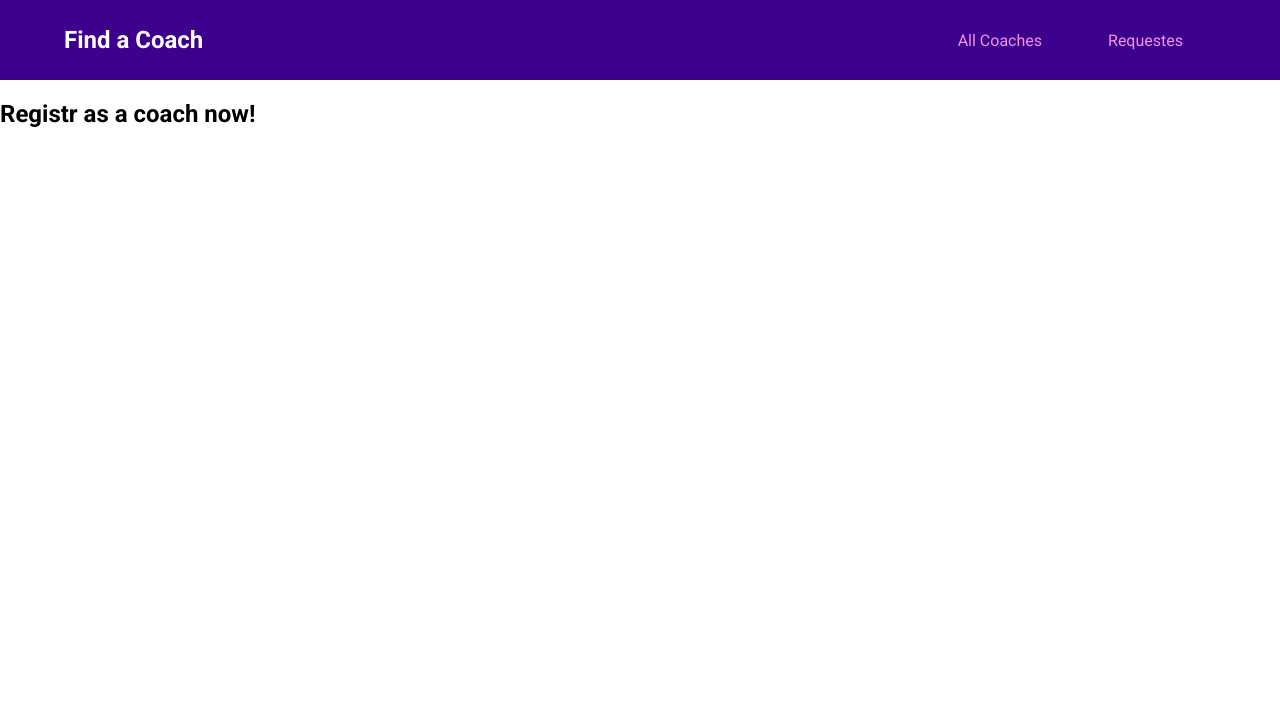
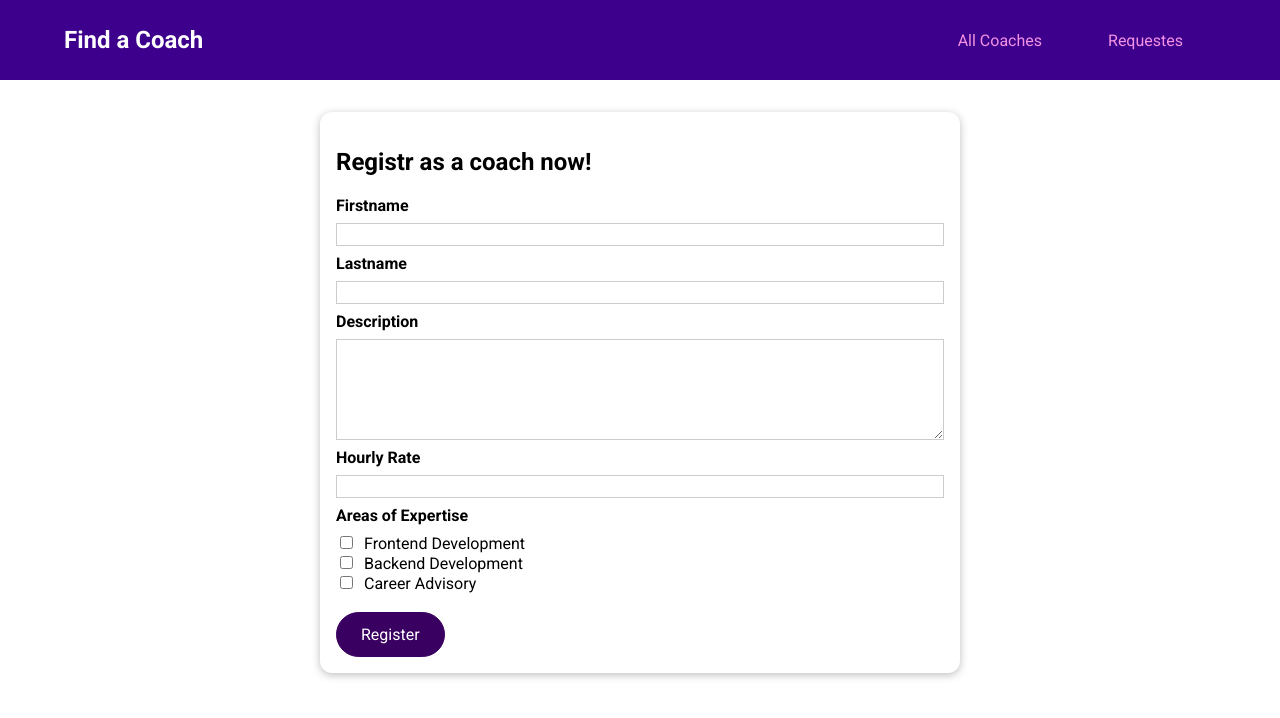
Before and after one commit to zeyad0z/Find-a-Coach, a Vue app: page /register in a window 1280 px wide. Shown: the top 718 px of the page. Built offline with nearby package versions, Linux system fonts and the light colour scheme.

Commit message:
adding form of coach registration and coachRegistration page

```diff
--- a/src/components/UI/BaseButton.vue
+++ b/src/components/UI/BaseButton.vue
@@ -17,7 +17,7 @@
     },
     link: {
       type: Boolean,
-      default: "false",
+      default: false,
       required: false,
     },
     to: {
--- a/src/components/coaches/CoachForm.vue
+++ b/src/components/coaches/CoachForm.vue
@@ -1,12 +1,211 @@
 <template>
-  <form>
-    <div class="form-control">
+  <form @submit.prevent="submitForm">
+    <div class="form-control" :class="{ invalid: !firstName.isValid }">
       <label for="firstname">Firstname</label>
-      <input type="text" id="firstname" />
+      <input
+        type="text"
+        id="firstname"
+        v-model.trim="firstName.value"
+        @blur="clearValidity('firstName')"
+      />
     </div>
-    <div class="form-control">
+    <p v-if="!firstName.isValid">Firstname must not be empty.</p>
+    <div class="form-control" :class="{ invalid: !lastName.isValid }">
       <label for="lastname">Lastname</label>
-      <input type="text" id="lastname" />
+      <input
+        type="text"
+        id="lastname"
+        v-model.trim="lastName.value"
+        @blur="clearValidity('lastName')"
+      />
     </div>
+    <p v-if="!lastName.isValid">Lastname must not be empty.</p>
+    <div class="form-control" :class="{ invalid: !description.isValid }">
+      <label for="description">Description</label>
+      <textarea
+        id="description"
+        rows="5"
+        v-model.trim="description.value"
+        @blur="clearValidity('description')"
+      ></textarea>
+    </div>
+    <p v-if="!description.isValid">Description must not be empty.</p>
+    <div class="form-control" :class="{ invalid: !rate.isValid }">
+      <label for="rate">Hourly Rate</label>
+      <input
+        type="number"
+        id="rate"
+        v-model.number="rate.value"
+        @blur="clearValidity('rate')"
+      />
+    </div>
+    <p v-if="!rate.isValid">Rate must be greater than 0.</p>
+    <div :class="{ invalid: !areas.isValid }">
+      <h3>Areas of Expertise</h3>
+      <div>
+        <input
+          type="checkbox"
+          id="frontend"
+          value="frontend"
+          v-model="areas.value"
+          @blur="clearValidity('areas')"
+        />
+        <label for="frontend">Frontend Development</label>
+      </div>
+      <div>
+        <input
+          type="checkbox"
+          id="backend"
+          value="backend"
+          v-model="areas.value"
+          @blur="clearValidity('areas')"
+        />
+        <label for="backend">Backend Development</label>
+      </div>
+      <div>
+        <input
+          type="checkbox"
+          id="career"
+          value="career"
+          v-model="areas.value"
+          @blur="clearValidity('areas')"
+        />
+        <label for="career">Career Advisory</label>
+      </div>
+    </div>
+    <p v-if="!areas.isValid">Please select at least one Expertise.</p>
+    <br />
+    <p v-if="!formIsValid">Please fix the above errors and submit again.</p>
+    <base-button>Register</base-button>
   </form>
 </template>
+
+<script>
+export default {
+  emits: ["save-data"],
+  data() {
+    return {
+      firstName: {
+        value: "",
+        isValid: true,
+      },
+      lastName: {
+        value: "",
+        isValid: true,
+      },
+      description: {
+        value: "",
+        isValid: true,
+      },
+      rate: {
+        value: null,
+        isValid: true,
+      },
+      areas: {
+        value: [],
+        isValid: true,
+      },
+      formIsValid: true,
+    };
+  },
+  methods: {
+    clearValidity(input) {
+      this[input].isValid = true;
+    },
+    validateForm() {
+      this.formIsValid = true;
+      if (this.firstName.value === "") {
+        this.formIsValid = false;
+        this.firstName.isValid = false;
+      }
+      if (this.lastName.value === "") {
+        this.formIsValid = false;
+        this.lastName.isValid = false;
+      }
+      if (this.description.value === "") {
+        this.formIsValid = false;
+        this.description.isValid = false;
+      }
+      if (!this.rate.value || this.rate.value < 0) {
+        this.formIsValid = false;
+        this.rate.isValid = false;
+      }
+      if (this.areas.value.length === 0) {
+        this.formIsValid = false;
+        this.areas.isValid = false;
+      }
+    },
+    submitForm() {
+      this.validateForm();
+      if (!this.formIsValid) {
+        return;
+      }
+      const formData = {
+        first: this.firstName.value,
+        last: this.lastName.value,
+        desc: this.description.value,
+        rate: this.rate.value,
+        areas: this.areas.value,
+      };
+      this.$emit("save-data", formData);
+    },
+  },
+};
+</script>
+
+<style scoped>
+.form-control {
+  margin: 0.5rem 0;
+}
+
+label {
+  font-weight: bold;
+  display: block;
+  margin-bottom: 0.5rem;
+}
+
+input[type="checkbox"] + label {
+  font-weight: normal;
+  display: inline;
+  margin: 0 0 0 0.5rem;
+}
+
+input,
+textarea {
+  display: block;
+  width: 100%;
+  border: 1px solid #ccc;
+  font: inherit;
+}
+
+input:focus,
+textarea:focus {
+  background-color: #f0e6fd;
+  outline: none;
+  border-color: #3d008d;
+}
+
+input[type="checkbox"] {
+  display: inline;
+  width: auto;
+  border: none;
+}
+
+input[type="checkbox"]:focus {
+  outline: #3d008d solid 1px;
+}
+
+h3 {
+  margin: 0.5rem 0;
+  font-size: 1rem;
+}
+
+.invalid label {
+  color: red;
+}
+
+.invalid input,
+.invalid textarea {
+  border: 1px solid red;
+}
+</style>
--- a/src/pages/coaches/CoachRegistration.vue
+++ b/src/pages/coaches/CoachRegistration.vue
@@ -1,5 +1,24 @@
 <template>
   <section>
-    <h2>Registr as a coach now!</h2>
+    <base-card>
+      <h2>Registr as a coach now!</h2>
+      <coach-form @save-data="saveData"></coach-form>
+    </base-card>
   </section>
 </template>
+
+<script>
+import CoachForm from "@/components/coaches/CoachForm.vue";
+
+export default {
+  components: {
+    CoachForm,
+  },
+  methods: {
+    saveData(data) {
+      this.$store.dispatch("coaches/registerCoach", data);
+      this.$router.replace("/coaches");
+    },
+  },
+};
+</script>
--- a/src/pages/coaches/CoachesList.vue
+++ b/src/pages/coaches/CoachesList.vue
@@ -6,7 +6,9 @@
     <base-card>
       <div class="controls">
         <base-button mode="outline">Refresh</base-button>
-        <base-button li to="/register">regitser as coach</base-button>
+        <base-button link to="/register" v-if="!isCoach"
+          >regitser as coach</base-button
+        >
       </div>
       <ul v-if="hasCoaches">
         <coach-item
@@ -44,6 +46,9 @@
     };
   },
   computed: {
+    isCoach() {
+      return this.$store.getters["coaches/isCoach"];
+    },
     ...mapGetters({
       hasCoaches: "coaches/hasCoaches",
     }),
--- a/src/store/index.js
+++ b/src/store/index.js
@@ -7,6 +7,16 @@
     coaches: coachesModule,
     requests: requestsModule,
   },
+  state() {
+    return {
+      id: "c3",
+    };
+  },
+  getters: {
+    userId(state) {
+      return state.id;
+    },
+  },
 });
 
 export default store;
--- a/src/store/modules/coaches/actions.js
+++ b/src/store/modules/coaches/actions.js
@@ -1 +1,13 @@
-export default {};
+export default {
+  registerCoach(context, payload) {
+    const coachData = {
+      id: context.rootGetters.userId,
+      firstName: payload.first,
+      lastName: payload.last,
+      description: payload.desc,
+      hourlyRate: payload.rate,
+      areas: payload.areas,
+    };
+    context.commit("registerCoach", coachData);
+  },
+};
--- a/src/store/modules/coaches/getters.js
+++ b/src/store/modules/coaches/getters.js
@@ -5,4 +5,9 @@
   hasCoaches(state) {
     return state.coaches && state.coaches.length > 0;
   },
+  isCoach(_, getters, _2, rootGetters) {
+    const coaches = getters.coaches;
+    const userId = rootGetters.userId;
+    return coaches.some((coach) => coach.id === userId);
+  },
 };
--- a/src/store/modules/coaches/mutations.js
+++ b/src/store/modules/coaches/mutations.js
@@ -1 +1,5 @@
-export default {};
+export default {
+  registerCoach(state, payload) {
+    state.coaches.push(payload);
+  },
+};
```
